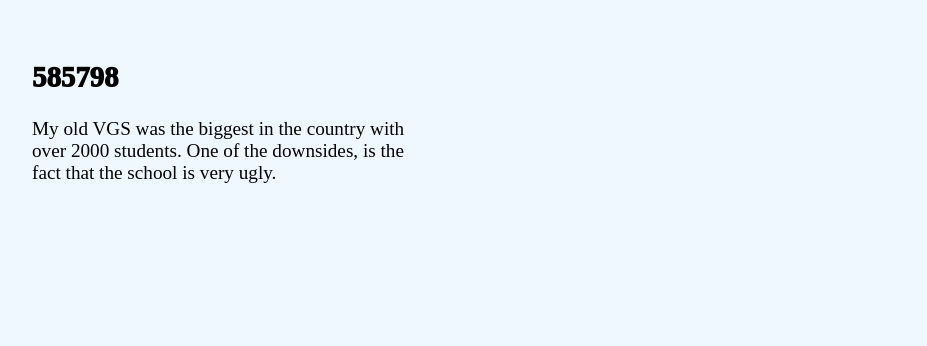
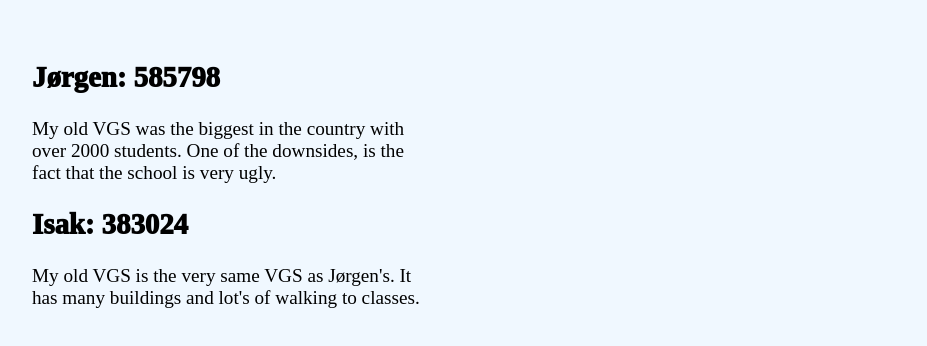
Before and after one commit to OsloMet-web/1stOblig-oblig-1-group-71, a plain HTML site: page sideB.html in a window 1280 px wide. Shown: the part 284-630 px from the top of the page, without its empty margins (176-1103 px from the left). Drawn offline with Linux system fonts and the light colour scheme.

Commit message:
my oold VGS

```diff
--- a/sideB.html
+++ b/sideB.html
@@ -18,12 +18,18 @@
     </div>
     <div class=" ossBox">
         <h2>
-            585798
+            Jørgen: 585798
         </h2>
         <p>
             My old VGS was the biggest in the country with over 2000 students. One of the downsides, is the fact that
             the school is very ugly.
         </p>
+        <h2>
+            Isak: 383024
+        </h2>
+        <p>
+            My old VGS is the very same VGS as Jørgen's. It has many buildings and lot's of walking to classes.
+        </p>
     </div>
 </body>
 
```
